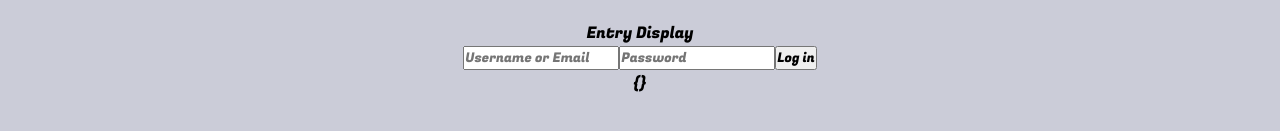
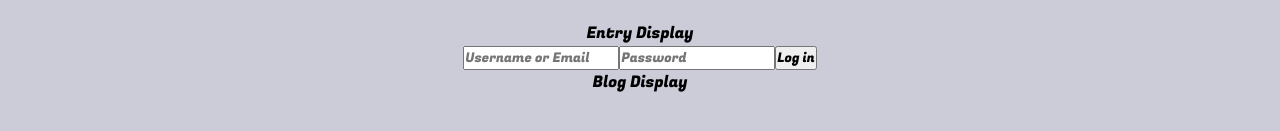
Before and after one commit to StevenDRiggs/my-next-website-frontend, a Next.js app: page /blog in a window 1280 px wide. Shown: the part 235-366 px from the top of the page. Built offline with nearby package versions, Linux system fonts and the light colour scheme; no server answers.

Commit message:
began implementing getServerSideProps

```diff
--- a/components/blog_display.js
+++ b/components/blog_display.js
@@ -22,31 +22,23 @@ class BlogDisplay extends Component {
     })
   }
 
-    fetchAllPosts = async () => {
-        const posts = await fetch(`${BACKEND_DOMAIN}/posts`, {
-            method: 'GET',
-            mode: 'cors',
-            headers: {
-                'Content-Type': 'application/json'
-            }
-        })
-        const postsJSON = await posts.json()
-
-        return postsJSON
+  getServerSideProps = async () => {
   }
 
   render() {
     const { view } = this.state
+    const { posts } = this.props
+    let jsx
 
-        let jsx
     switch (view) {
       case 'index':
-                jsx = JSON.stringify(this.fetchAllPosts())
-                //     <Post key={post.id} title={post.title} content={post.content} />
-                // })
+        jsx = 'Blog Display'
+        //jsx = posts.map(post => <Post key={post.id} title={post.title} content={post.content} />)
       default:
         null
     }
+
+    console.log(jsx)
 
     return (
       <div className={styles.blogDisplay}>
@@ -57,4 +49,5 @@ class BlogDisplay extends Component {
 }
 
 
+
 export default BlogDisplay
--- a/components/post.js
+++ b/components/post.js
@@ -1,8 +1,10 @@
 const Post = props => {
+  const { title, content } = this.props
     return (
-        <div>
-            <p>Post</p>
-        </div>
+      <article className={styles.post}>
+        <h2>{title}</h2>
+        <p>{content}</p>
+      </article>
     )
 }
 
--- a/pages/blog.js
+++ b/pages/blog.js
@@ -1,5 +1,4 @@
 import React, { Component } from 'react'
-import { render } from 'react-dom'
 
 import EntryDisplay from '../components/entry_display'
 import EntryModal from '../components/entry_modal'
@@ -25,8 +24,18 @@ class Blog extends Component {
   getInitialProps = async ({ req }) => {
     const data = parseCookies(req)
 
+    const posts = await fetch(`${BACKEND_DOMAIN}/posts`, {
+      method: 'GET',
+      mode: 'cors',
+      headers: {
+        'Content-Type': 'application/json'
+      }
+    })
+    const postsJSON = await posts.json()
+
     return {
-      data: data
+      data: data,
+      posts: Array.from(postsJSON)
     }
   }
 
@@ -43,14 +52,14 @@ class Blog extends Component {
   }
 
   render() {
-    const { data } = this.props
+    const { data, posts } = this.props
     const { isAdmin, entryType, view } = this.state
 
     return (
       <div>
         <EntryDisplay entryType={entryType} setEntryType={this.setEntryType} />
         <EntryModal entryType={entryType} setEntryType={this.setEntryType} data={data} setAdmin={this.setAdmin} />
-        <BlogDisplay isAdmin={isAdmin} />
+        <BlogDisplay isAdmin={isAdmin} posts={posts} />
       </div>
     )
   }
```
Also changed, not shown: 1 other file (tests, documents, lock files or other folders). Lines whose indentation alone changed are shown as unchanged.
